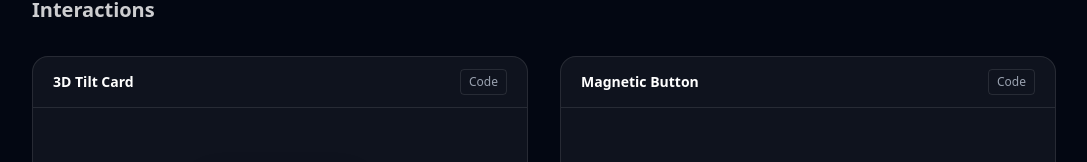
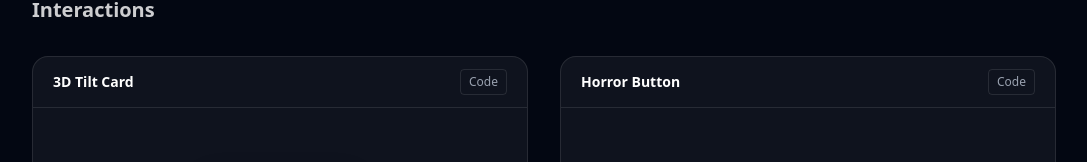
Before and after one commit to amaran-th/interactive-portfolio, a Next.js app: page /playground in a window 1280 px wide. Shown: the part 527-689 px from the top of the page, without its empty margins (96-1183 px from the left). Built offline with nearby package versions, Linux system fonts and the light colour scheme.

Commit message:
refactor : Interaction Lab Magnetic Button을 Horror Button으로 리네임

```diff
--- a/app/(portfolio)/playground/_sections/Interactions.tsx
+++ b/app/(portfolio)/playground/_sections/Interactions.tsx
@@ -1,5 +1,5 @@
 import TiltCard from "./Interactions/1_TiltCard/TiltCard";
-import MagneticCard from "./Interactions/2_MagneticCard/MagneticCard";
+import HorrorButton from "./Interactions/2_HorrorButton/HorrorButton";
 import RippleClick from "./Interactions/3_RippleClick/RippleClick";
 import SlidingDoor from "./Interactions/4_SlidingDoor/SlidingDoor";
 
@@ -9,7 +9,7 @@ export default function Interactions() {
       <h2 className="text-xl font-semibold mb-8 text-white/80">Interactions</h2>
       <div className="grid grid-cols-1 md:grid-cols-2 gap-8">
         <TiltCard />
-        <MagneticCard />
+        <HorrorButton />
         <RippleClick />
         <SlidingDoor />
       </div>
--- a/app/(portfolio)/playground/_sections/Interactions/2_MagneticCard/MagneticCard.tsx
+++ b/app/(portfolio)/playground/_sections/Interactions/2_HorrorButton/HorrorButton.tsx
@@ -4,16 +4,16 @@ import InteractionCard from "../InteractionCard";
 
 const dir = path.join(
   process.cwd(),
-  "app/(portfolio)/playground/_sections/Interactions/2_MagneticCard",
+  "app/(portfolio)/playground/_sections/Interactions/2_HorrorButton",
 );
-export default function MagneticCard() {
+export default function HorrorButton() {
   const htmlCode = fs.readFileSync(path.join(dir, "answer.html"), "utf-8");
   const cssCode = fs.readFileSync(path.join(dir, "answer.css"), "utf-8");
   const jsCode = fs.readFileSync(path.join(dir, "answer.js"), "utf-8");
 
   return (
     <InteractionCard
-      title="Magnetic Button"
+      title="Horror Button"
       description="마우스가 버튼 근처에 오면 버튼이 마우스 방향으로 끌려오는 자석 효과. 마우스-중심 거리를 계산해 transform: translate를 적용하고, 떠나면 원위치로 복귀한다."
       html={htmlCode}
       css={cssCode}
```
Also changed, not shown: app/(portfolio)/playground/_sections/Interactions/2_HorrorButton/answer.css (renamed from app/(portfolio)/playground/_sections/Interactions/2_MagneticCard/answer.css), app/(portfolio)/playground/_sections/Interactions/2_HorrorButton/answer.html (renamed from app/(portfolio)/playground/_sections/Interactions/2_MagneticCard/answer.html), app/(portfolio)/playground/_sections/Interactions/2_HorrorButton/answer.js (renamed from app/(portfolio)/playground/_sections/Interactions/2_MagneticCard/answer.js), 1 other file (tests, documents, lock files or other folders).
